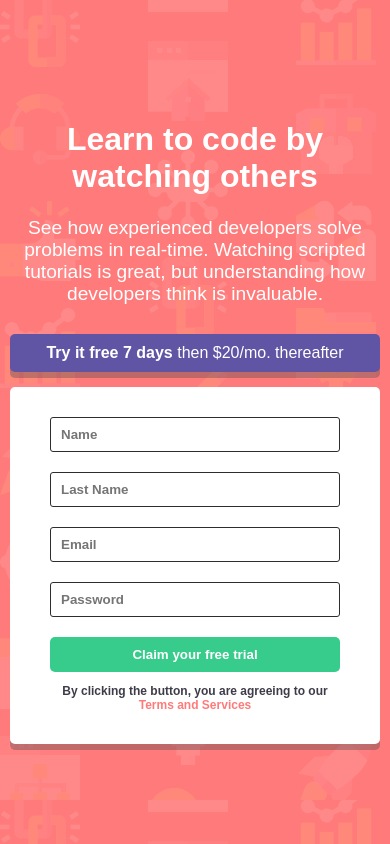
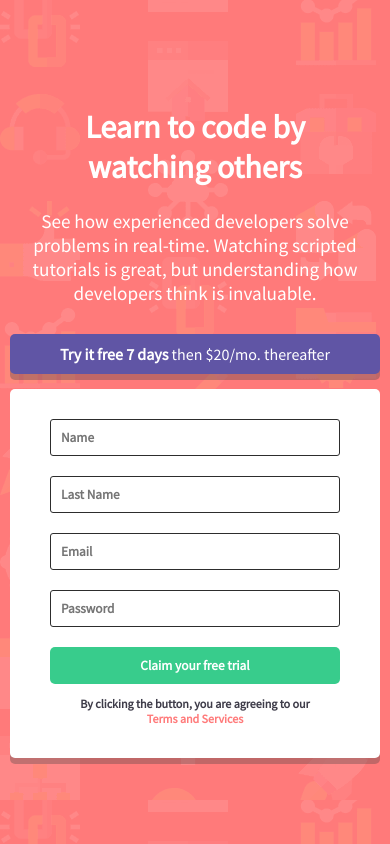
Before and after one commit to CoderKnight02/intro-component-with-signup-form-master, a Vue app: page / in a window 390 px wide. Built offline with nearby package versions, Linux system fonts and the light colour scheme; the HTML template or start-up script is replaced by a standard one.

Commit message:
last commit

```diff
--- a/src/assets/sass/_globals.scss
+++ b/src/assets/sass/_globals.scss
@@ -1,5 +1,7 @@
+@import url('https://fonts.googleapis.com/css2?family=Source+Sans+Pro&display=swap');
+
 *{
-    font-family: sans-serif;
+    font-family: 'Source Sans Pro', sans-serif;
     box-sizing: border-box;
 }
 
--- a/src/assets/sass/_headerComp.scss
+++ b/src/assets/sass/_headerComp.scss
@@ -9,6 +9,6 @@
     @media (max-width: 850px){
         text-align: center;
         margin-inline: auto;
-        width: min(100%, 500px);
+        width: min(100%, 420px);
     }
 }
--- a/src/assets/sass/styles.scss
+++ b/src/assets/sass/styles.scss
@@ -1,6 +1,7 @@
+@use '_globals.scss';
 @use '_fromComp.scss';
-@use '_globals.scss';
 @use '_headerComp.scss';
+
 
 .main{
     display: flex;
```
